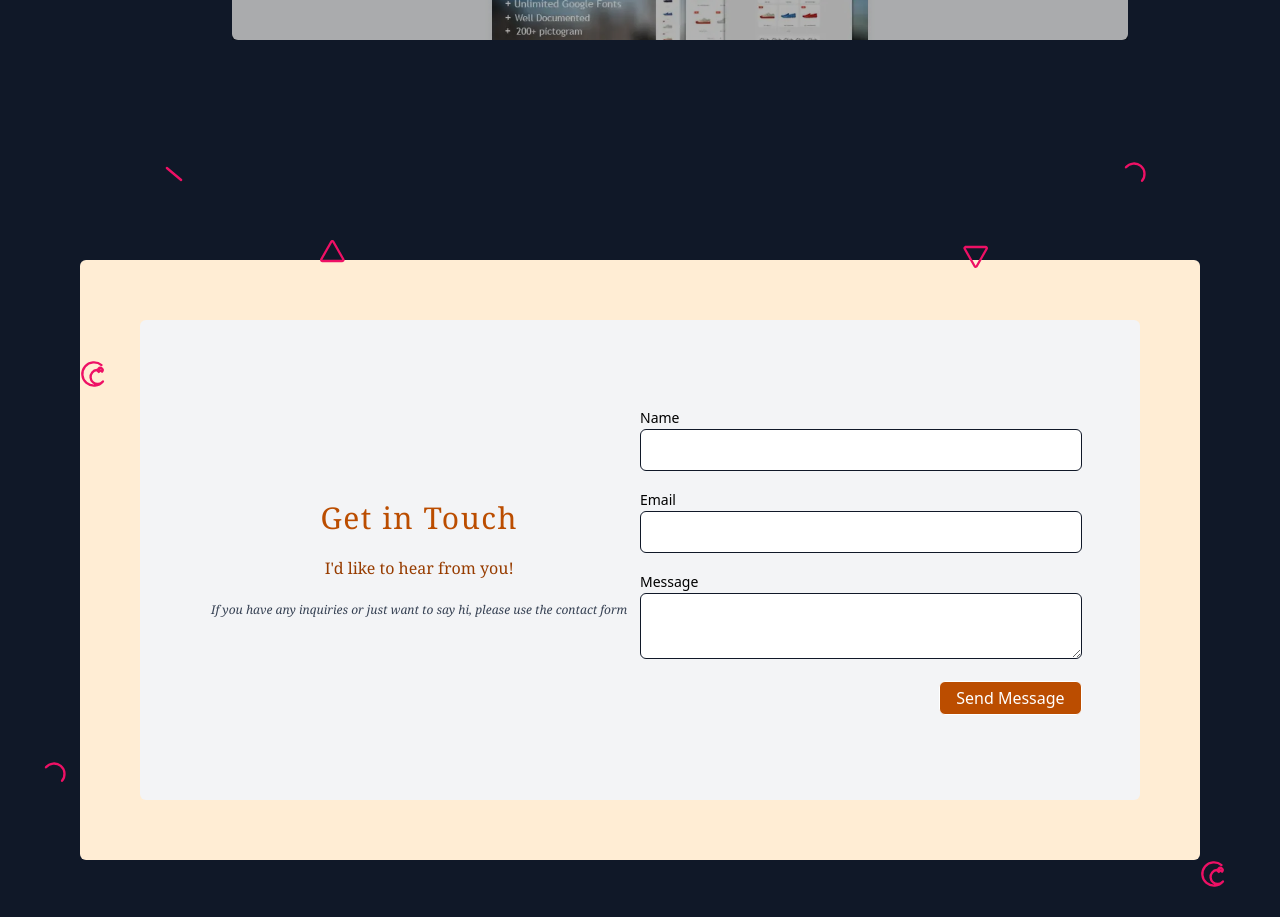
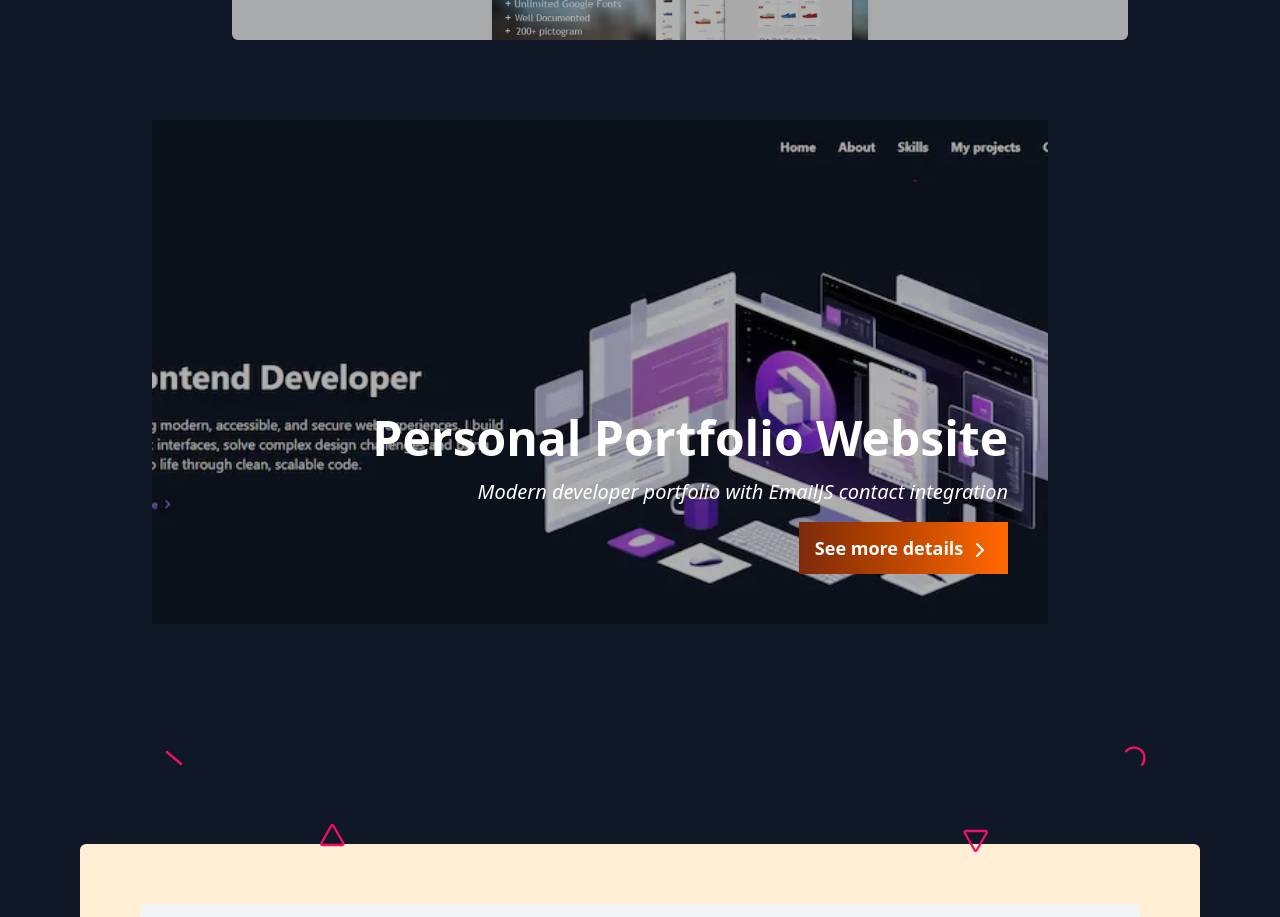
Before and after one commit to jfgarcia0911/jf-portfolio-nextjs, a Next.js app: page / in a window 1280 px wide. Shown: the part 4340-5257 px from the top of the page. Built offline with nearby package versions, Linux system fonts and the light colour scheme.

Commit message:
feat: add personal portfolio to project lists

```diff
--- a/constants/projectLists.js
+++ b/constants/projectLists.js
@@ -26,6 +26,14 @@ export const projectLists = [
 		link: "https://github.com/jfgarcia0911/fb-clone",
 		code: "https://github.com/jfgarcia0911/fb-clone",
 	},
+  {
+  image: "/portfolio.webp",
+  title: "Personal Portfolio Website",
+  description: "Modern developer portfolio with EmailJS contact integration",
+  subDescription: "A responsive Next.js portfolio showcasing my projects and skills. Features dark/light mode, smooth animations with Framer Motion, and a functional contact form powered by EmailJS for direct messaging without a backend server. Built with Tailwind CSS for a polished, accessible UI.",
+  link: "https://jf-portfolio-nextjs.vercel.app/",
+  code: "https://github.com/jfgarcia0911/jf-portfolio-nextjs",
+}
 	// {
 	// 	image: "/dev-connect.png",
 	// 	title: "Developer Social Platform",
```
Also changed, not shown: public/portfolio.webp (added).
